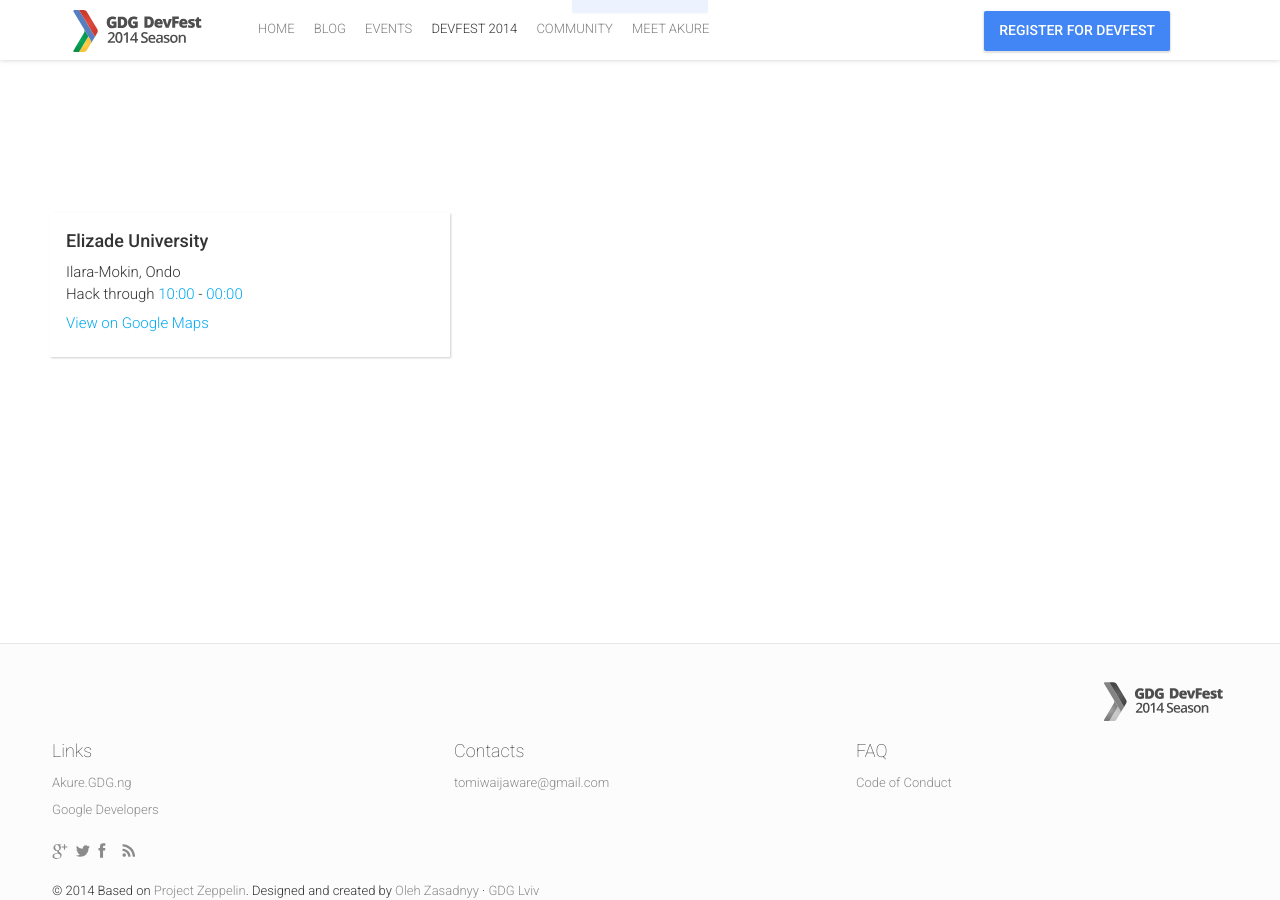
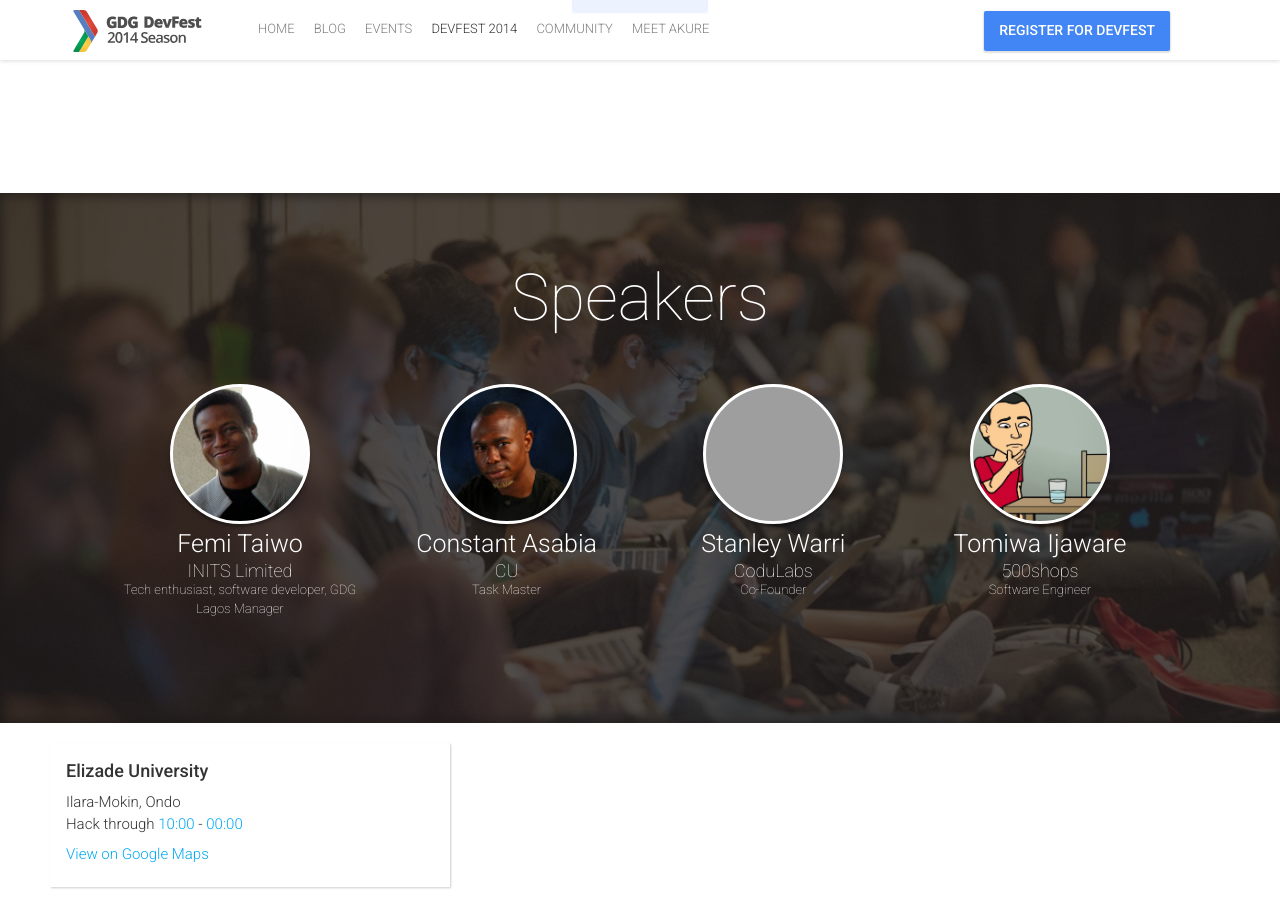
Before and after one commit to gdgakure/gdgakure.github.io, a Jekyll site: the page built from hackathon.html, in a window 1280 px wide and 900 px high, scrolled down 2118 px. Built offline with Jekyll 4.4.1, drawn with Linux system fonts in a browser that asks for light colours; nearby versions of some CDN libraries; comment, search, counter and statistics services are not loaded; grey boxes are pictures that could not be loaded.

Commit message:
add speakers to devfest page

```diff
--- a/_data/judges.yml
+++ b/_data/judges.yml
@@ -1,44 +1,42 @@
 -
   id: 0
-  name: "Dmytro"
-  surname: "Danylyk"
-  company: "Lemberg Solutions Limited"
-  title: "Android Developer"
-  thumbnailUrl: DmytroDanylyk.jpg
+  name: "Femi"
+  surname: "Taiwo"
+  company: " INITS Limited"
+  title: "Tech enthusiast, software developer, GDG Lagos Manager"
+  thumbnailUrl: FemiTaiwo.jpg
   social:
-    - {name: "google-plus", link: "https://plus.google.com/+DmytroDanylyk"}
-    - {name: "twitter", link: "https://twitter.com/dmytrodanylyk"}
-    - {name: "github", link: "https://github.com/dmytrodanylyk"}
+    - {name: "google-plus", link: "https://plus.google.com/+FemiTAIWO/"}
+    - {name: "twitter", link: "http://twitter.com/dftaiwo"}
 -
   id: 1
-  name: "Vitaliy"
-  surname: "Zasadnyy"
-  company: "Nravo, GDG Lviv"
-  title: "Team Lead, Unity 3D Developer"
-  thumbnailUrl: VitaliyZasadnyy.jpg
+  name: "Constant"
+  surname: "Asabia"
+  company: "CU"
+  title: "Task Master"
+  thumbnailUrl: ConstantAsabia.jpg
   social:
-    - {name: "google-plus", link: "https://google.com/+VitalikZasadnyy"}
-    - {name: "twitter", link: "https://twitter.com/zasadnyy"}
-    - {name: "github", link: "https://github.com/zasadnyy"}
-    - {name: "site", link: "http://zasadnyy.com/"}
+    - {name: "google-plus", link: "https://plus.google.com/108680182774656502525"}
+    - {name: "facebook", link: "http://www.facebook.com/ConstantAsabia"}
 -
   id: 2
-  name: "Ostap"
-  surname: "Andrusiv"
-  company: "ELEKS, GDG Lviv"
-  title: "R&D Engineer"
-  thumbnailUrl: OstapAndrusiv.jpg
+  name: "Stanley"
+  surname: "Warri"
+  company: "CoduLabs"
+  title: "Co-Founder"
+  thumbnailUrl:
   social:
-    - {name: "google-plus", link: "https://google.com/+OstapAndrusiv"}
-    - {name: "twitter", link: "https://twitter.com/p1f"}
-    - {name: "site", link: "http://andrusiv.com/"}
+    - {name: "google-plus", link: ""}
+    - {name: "twitter", link: ""}
+    - {name: "site", link: ""}
 -
   id: 3
-  name: "Oleh"
-  surname: "Zasadnyy"
-  company: "EPAM Systems, GDG Lviv"
-  title: "Junior Software Engineer"
-  thumbnailUrl: OlehZasadnyy.jpg
+  name: "Tomiwa"
+  surname: "Ijaware"
+  company: "500shops"
+  title: "Software Engineer"
+  thumbnailUrl: TomiwaIjaware.jpg
   social:
-    - {name: "google-plus", link: "https://google.com/+OlehZasadnyy"}
-    - {name: "github", link: "https://github.com/ozasadnyy"}
+    - {name: "google-plus", link: "https://plus.google.com/+TomiwaIjaware/"}
+    - {name: "twitter", link: "https://twitter.com/e911miri/"}
+    - {name: "github", link: "https://github.com/e911miri/"}
--- a/hackathon.html
+++ b/hackathon.html
@@ -13,4 +13,6 @@
 
  {% include agenda.html %}
 
+ {%include judges.html %}
+
  {% include hackathon-location.html %}
```
Also changed, not shown: img/people/ConstantAsabia.jpg (added), img/people/FemiTaiwo.jpg (added).
